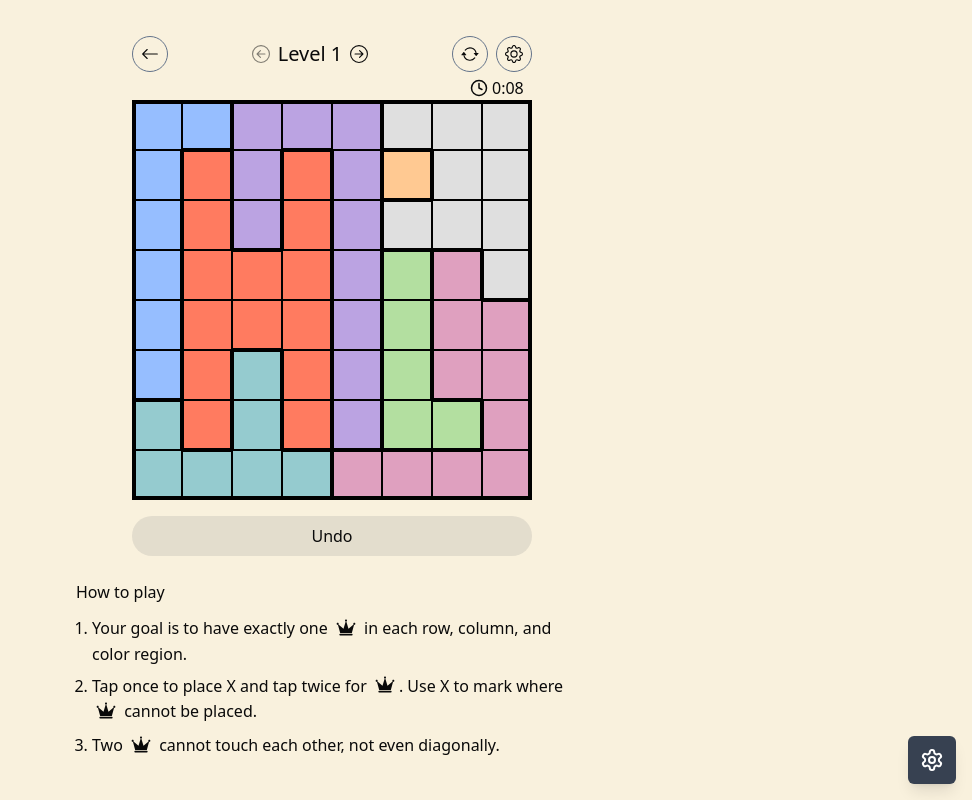
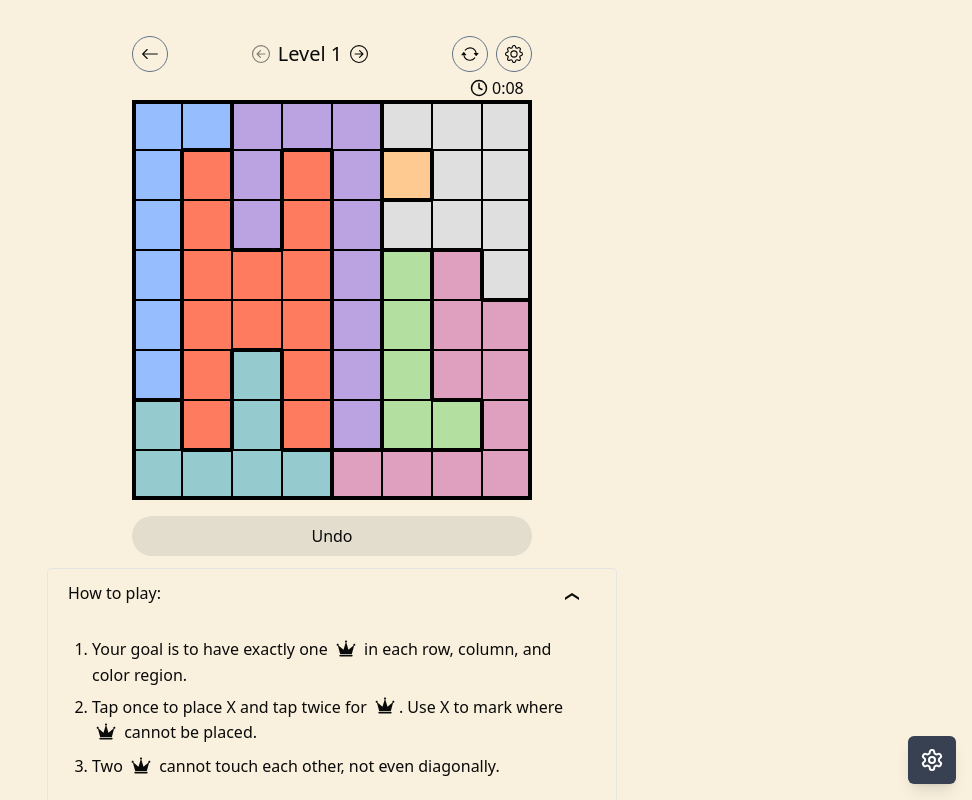
Before and after one commit to samimsu/queens-game-linkedin, a React (Vite) app: page /level/1 in a window 1280 px wide. Both pictures are taken after a click on the button 778 px from the left and 54 px from the top of the page. Shown: the top 800 px of the page, without its empty margins (308-1280 px from the left). Built offline with nearby package versions, Linux system fonts and the light colour scheme.

Commit message:
How To Play in a collapsible section

```diff
--- /dev/null
+++ b/src/components/CardInfo.tsx
@@ -0,0 +1,48 @@
+import React, { useState } from "react";
+import CollapseIcon from "./icons/CollapseIcon";
+import CloseIcon from "./icons/CloseIcon";
+import { useTheme } from "next-themes";
+
+enum CardType {
+  Collapsible = "collapsible",
+  Closable = "closable",
+}
+
+type CardInfoProps = {
+  title: string;
+  children: React.ReactNode;
+  type: CardType;
+  isCollapsed?: boolean;
+};
+
+const CardInfo: React.FC<CardInfoProps> = ({ title = "", children, type }) => {
+  const [isCollapsed, setIsCollapsed] = useState(false);
+  const { theme } = useTheme();
+
+  const handleClick = () => {
+    if (type === CardType.Closable) {
+      return;
+    }
+    if (type === CardType.Collapsible){
+      setIsCollapsed(!isCollapsed);
+    }
+  };
+
+  return (
+    <div className={`rounded-[4px] p-[12px 20px 16px] pt-[12px] pl-[20px] pr-[20px] pb-[16px] mt-[12px] w-full border border-solid border-[${theme === 'light' ? 'rgba(0, 0, 0, 0.08)' : 'white'}]`}>
+      <div className="flex justify-between">
+        <h2 className="font-medium">{title}</h2>
+        <button className="w-[32px] h-[32px]" onClick={handleClick}>
+          {type == CardType.Collapsible ? (
+            <CollapseIcon isCollapsed={isCollapsed} />
+          ) : (
+            <CloseIcon />
+          )}
+        </button>
+      </div>
+      {!isCollapsed && children}
+    </div>
+  );
+};
+
+export default CardInfo;
--- a/src/components/GameLevel/components/HowToPlay.jsx
+++ b/src/components/GameLevel/components/HowToPlay.jsx
@@ -1,13 +1,14 @@
 import React from "react";
 import Queen from "../../Queen";
 import { useTranslation, Trans } from "react-i18next";
+import CardInfo from "@/components/CardInfo";
 
 const HowToPlay = () => {
   const { t } = useTranslation();
 
   return (
+    <CardInfo title={`${t('HOW_TO_PLAY')}:`} type="collapsible">
       <div className="self-start mt-6 mb-16 max-w-md md:max-w-lg mx-2">
-      <div className="font-medium mb-3">{t("HOW_TO_PLAY")}</div>
         <ol className="list-decimal space-y-2">
           <li className="ml-4">
             <Trans i18nKey="GAME_GOAL_INSTRUCTION">
@@ -29,6 +30,7 @@ const HowToPlay = () => {
           </li>
         </ol>
       </div>
+    </CardInfo>
   );
 };
 
--- /dev/null
+++ b/src/components/icons/CloseIcon.tsx
@@ -0,0 +1,33 @@
+import React from "react";
+
+type CloseIconProps = {};
+
+const CloseIcon: React.FC<CloseIconProps> = () => {
+  return (
+    <svg
+      role="none"
+      aria-hidden="true"
+      class="artdeco-button__icon "
+      xmlns="http://www.w3.org/2000/svg"
+      width="16"
+      height="16"
+      viewBox="0 0 16 16"
+      data-supported-dps="16x16"
+      data-test-icon="chevron-down-small"
+    >
+      <svg
+        xmlns="http://www.w3.org/2000/svg"
+        viewBox="0 0 24 24"
+        id="close-medium"
+        aria-hidden="true"
+        role="none"
+        data-supported-dps="24x24"
+        fill="currentColor"
+      >
+        <path d="M13.42 12L20 18.58 18.58 20 12 13.42 5.42 20 4 18.58 10.58 12 4 5.42 5.42 4 12 10.58 18.58 4 20 5.42z"></path>
+      </svg>
+    </svg>
+  );
+};
+
+export default CloseIcon;
--- /dev/null
+++ b/src/components/icons/CollapseIcon.tsx
@@ -0,0 +1,51 @@
+import React from "react";
+
+type CollapseIconProps = {
+  isCollapsed: boolean;
+};
+
+const CollapseIcon: React.FC<CollapseIconProps> = ({ isCollapsed }) => {
+  return (
+    <svg
+      role="none"
+      aria-hidden="true"
+      class="artdeco-button__icon "
+      xmlns="http://www.w3.org/2000/svg"
+      width="16"
+      height="16"
+      viewBox="0 0 16 16"
+      data-supported-dps="16x16"
+      data-test-icon="chevron-down-small"
+    >
+      {isCollapsed ? (
+        <svg
+          width="16"
+          height="16"
+          xmlns="http://www.w3.org/2000/svg"
+          viewBox="0 0 16 16"
+          id="chevron-down-small"
+          aria-hidden="true"
+          role="none"
+          data-supported-dps="16x16"
+          fill="currentColor"
+        >
+          <path d="M1 5l7 4.61L15 5v2.39L8 12 1 7.39z"></path>
+        </svg>
+      ) : (
+        <svg
+          xmlns="http://www.w3.org/2000/svg"
+          viewBox="0 0 16 16"
+          id="chevron-up-small"
+          aria-hidden="true"
+          role="none"
+          data-supported-dps="16x16"
+          fill="currentColor"
+        >
+          <path d="M15 11L8 6.39 1 11V8.61L8 4l7 4.61z"></path>
+        </svg>
+      )}
+    </svg>
+  );
+};
+
+export default CollapseIcon;
```
Lines whose indentation alone changed are shown as unchanged.
